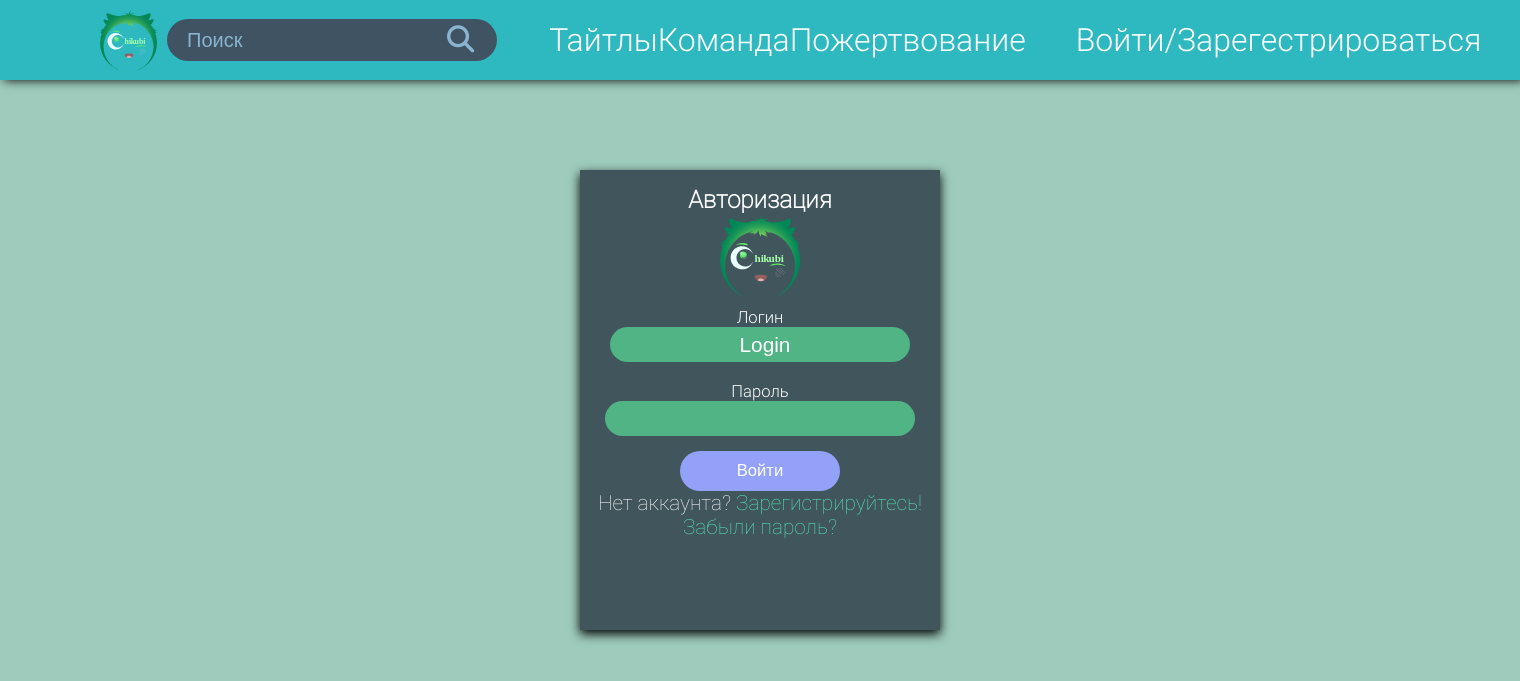
After one commit to TNTnolik/ChikubiWEB, a Django app: template templates/account/login.html in a window 1520 px wide. The commit adds this page. Shown: the top 681 px of the page. Run offline with Django 3.2, Linux system fonts and the light colour scheme; the template is opened without the code that fills it: most values are stand-ins (such as "Sample title", 1, 10 or a date in 2020); form fields are guessed from the names that the template uses; some libraries are stand-ins or nearby versions.

Commit message:
Login view

```diff
--- a/anime/models.py
+++ b/anime/models.py
@@ -26,7 +26,7 @@ def frame_directory_path(instance, filename):
 
 class Profile(models.Model):
     user = models.OneToOneField(User, on_delete=models.CASCADE, blank=False, null=False)
-    nick_name = models.CharField('Ник', max_length=200, null=True, blank=True)
+    nick_name = models.CharField('Ник', max_length=200, null=True, blank=True, unique=True)
     first_name = models.CharField('Имя', max_length=200, null=True, blank=True)
     avatar = models.ImageField('Аватар', upload_to=user_directory_path, default='avatars/def.svg')
     description = models.TextField('Описание', null=True, blank=True)
--- a/static/css/style.css
+++ b/static/css/style.css
@@ -77,16 +77,67 @@ body{
     width: 60px;
     height: 60px;
     border-radius: 50px;
-    border: 2px solid white;
+    border: 2px solid #4DA338;
 }
 .main__menu {
     padding: 0;
     background-color: #2EB9C1;
     border: 0;
-    box-shadow: 4px 0px 4px #000000;
+    box-shadow: 4px 0px 10px #000000;
     display: flex;
     align-items: center;
 }
 .main__menu img {
     margin: 10px 10px 10px 100px;
 }
+
+
+.auth {
+    position: absolute;
+    top: 50%;
+    left: 50%;
+    transform: translate(-50%, -50%);
+    background-color: rgba(46, 60, 72, 0.82);
+    width: 360px;
+    height: 460px;
+    text-align: center;
+    font-family: "Roboto Thin";
+    color: white;
+    font-size: 1.3em;
+    box-shadow: 0px 4px 10px #000000;
+}
+
+.auth h3 {
+    margin-top: 15px;
+}
+.auth a {
+    color: #53e6b6;
+}
+.auth a:hover{
+    color: #5affcd;
+}
+.auth form p {
+    font-family: "Roboto Light";
+    font-size: 0.8em;
+    margin-top: 5px;
+}
+.auth form input {
+    background-color: #51B484;
+    border-style: none;
+    border-radius: 40px;
+    width: 300px;
+    height: 35px;
+    padding-left: 10px;
+    font-size: 1em;
+    color: white;
+    margin-bottom: 15px;
+}
+.auth form button {
+    background-color: #93A1F8;
+    width: 160px;
+    height: 40px;
+    border-style: none;
+    border-radius: 25px;
+    color: white;
+    font-size: 0.8em;
+}
--- /dev/null
+++ b/templates/account/login.html
@@ -0,0 +1,29 @@
+{% extends 'base.html' %}
+
+{% block title %}
+    Авторизация
+{% endblock %}
+
+{% load account socialaccount %}
+{% load static %}
+{% block content %}
+<div class="auth">
+    <h3>Авторизация</h3>
+    <img src="{% static 'img/logo.svg' %}" alt="" width="80px">
+
+    <form class="login" method="POST" action="{% url 'account_login' %}">
+        {% csrf_token %}
+        <p>Логин</p>
+        {{ form.login }}
+        <p>Пароль</p>
+        {{ form.password }}
+        {% if redirect_field_value %}
+        <input type="hidden" name="{{ redirect_field_name }}" value="{{ redirect_field_value }}" />
+        {% endif %}
+        <button type="submit">Войти</button>
+    </form>
+    <p>Нет аккаунта? <a href="{% url 'account_signup' %}">Зарегистрируйтесь!</a></p>
+    <a href="{% url 'account_reset_password' %}">Забыли пароль?</a>
+
+</div>
+{% endblock %}
```
